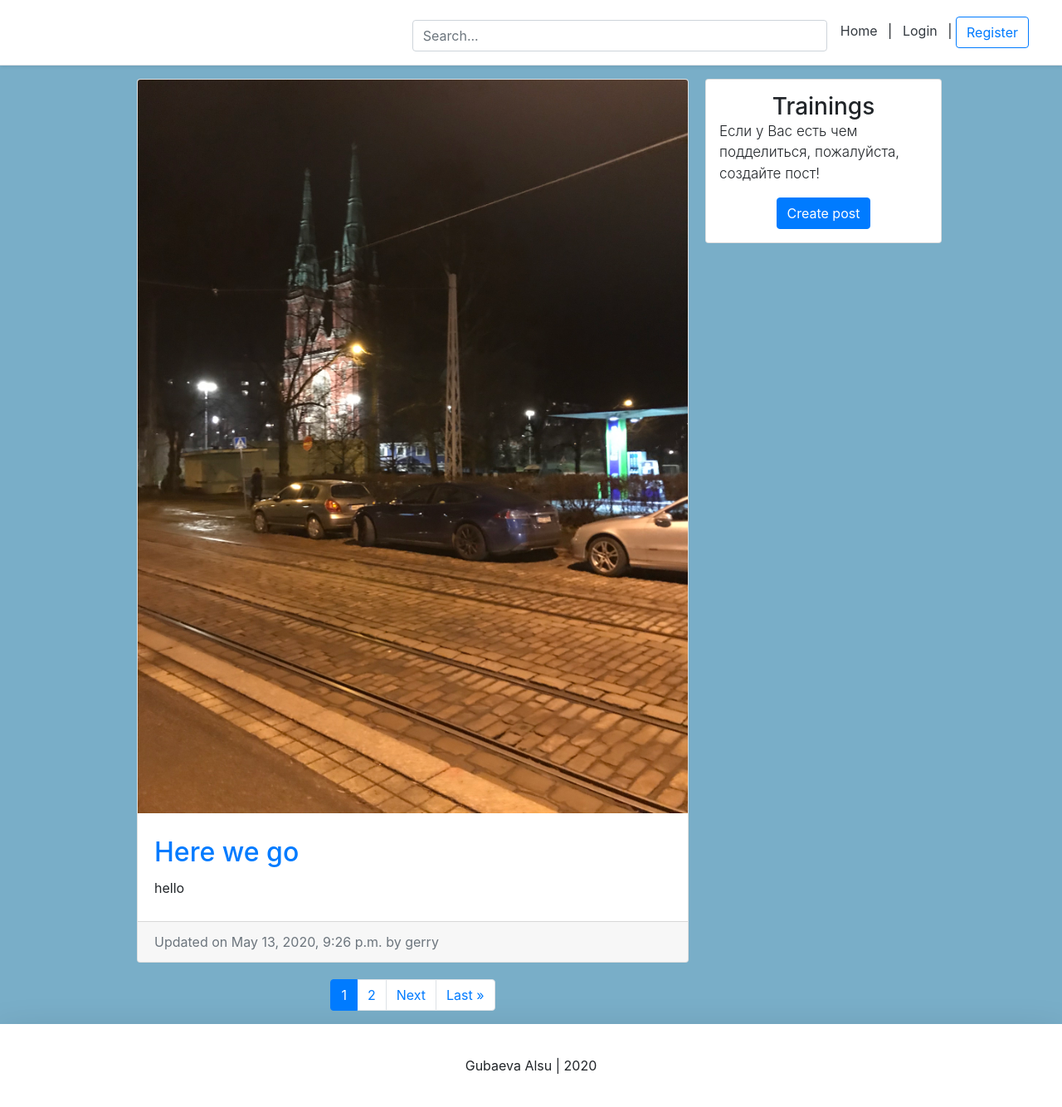
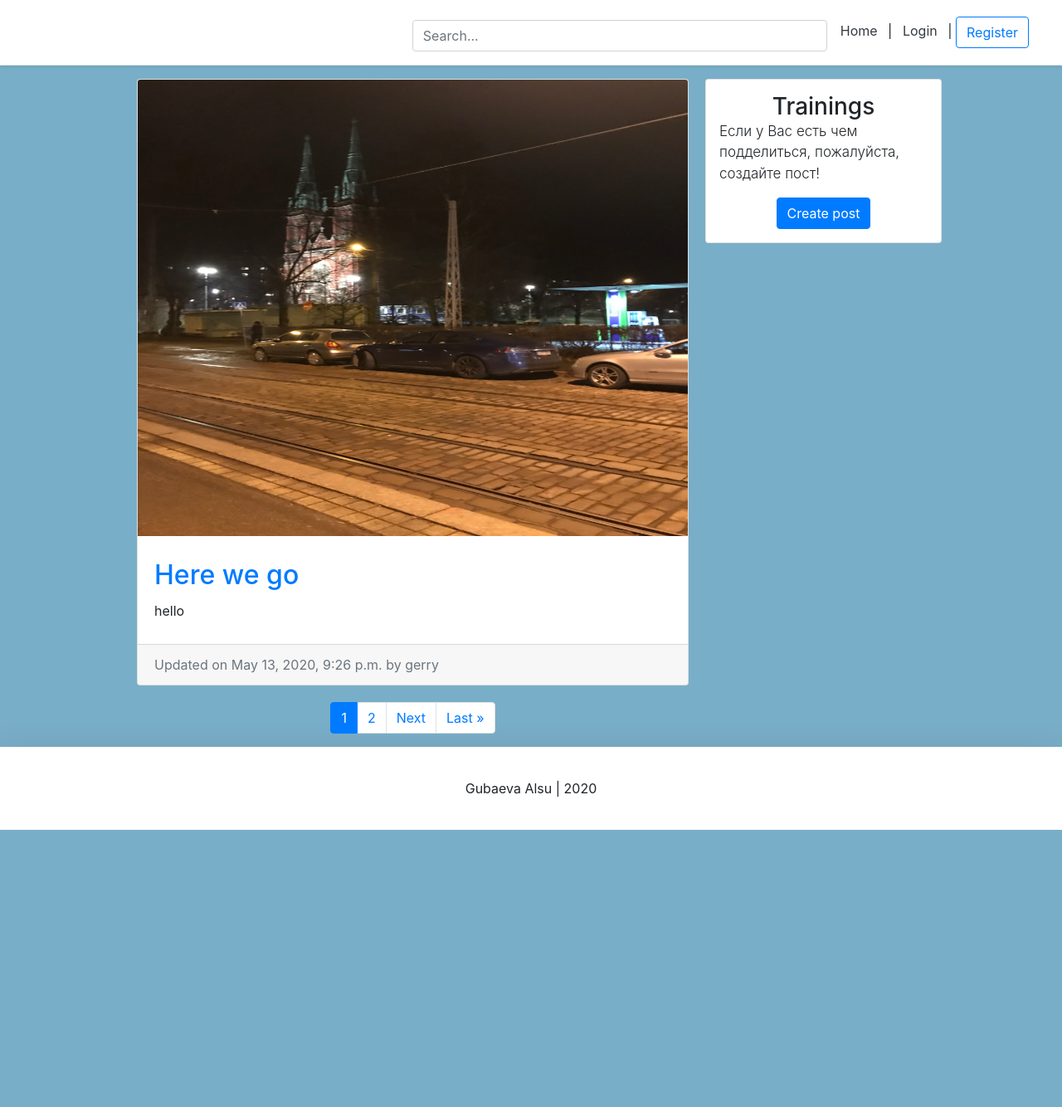
Before and after one commit to AlIld/trainings, a Django app: page / in a window 1280 px wide. Shown: the whole page at 83% size. After the commit the page ends 1000 px from the top, so only its background shows below. Run offline with Django 3.2, Linux system fonts and the light colour scheme; data comes from the database, SQL or seed files in the repository; both versions use the stored data as it was after the commit; some libraries are stand-ins or nearby versions.

Commit message:
Fix image size

```diff
--- a/templates/blog/detail_blog.html
+++ b/templates/blog/detail_blog.html
@@ -14,7 +14,7 @@
     <div class="row">
         <!-- Blog post-->
         <div class="card m-auto">
-            <img class="card-img-top" src="{{ blog_post.image.url }}" >
+            <img class="card-img-top" src="{{ blog_post.image.url }}" style="max-height: 650px">
             <div class="card-body my-2">
                 <h2 class="card-title">{{ blog_post.title }}</h2>
                 <p class="card-text">{{blog_post.body|safe}}</p>
--- a/templates/blog/edit_blog.html
+++ b/templates/blog/edit_blog.html
@@ -77,7 +77,7 @@
 
 				<!-- Image -->
 				<div class="form-group image-group" id="id_image_group">
-					<img class="img-fluid image" src="{{form.initial.image.url}}" id="id_image_display">
+					<img class="img-fluid image" src="{{form.initial.image.url}}" id="id_image_display" style="max-height: 600px;">
 					  <div class="middle">
 					    <div class="text">Change image</div>
 					  </div>
--- a/templates/blog/snippets/blog_post_snippet.html
+++ b/templates/blog/snippets/blog_post_snippet.html
@@ -1,6 +1,7 @@
 <style type="text/css">
 	.card{
 		max-width: 700px;
+        max-height: 900px;
         width: 100%;
 	}
 	.card-body{
@@ -13,7 +14,7 @@
             <!-- Blog Post -->
             <div class="card m-auto">
                 <a href="{% url 'blog:detail' post.slug %}">
-                    <img class="card-img-top" src="{{blog_post.image.url}}">
+                    <img class="card-img-top" src="{{blog_post.image.url}}" style="max-height: 550px; ">
                 </a>
 
                 <div class="card-body mt-2 mb-2">
```
Also changed, not shown: db.sqlite3, media_cdn/blog/18/Here_we_go-IMG_8123.JPG (added), media_cdn/blog/18/Here_we_go-IMG_8183.JPG (added).
